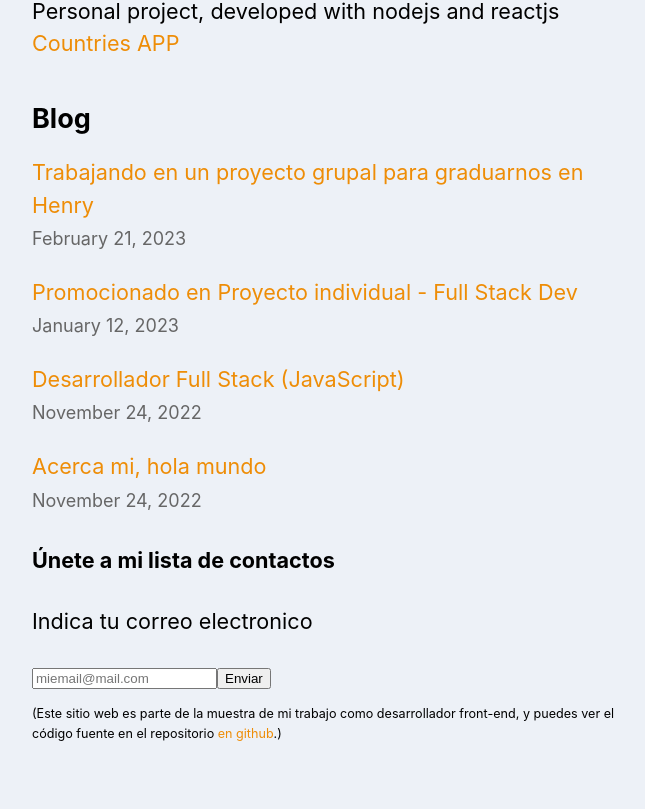
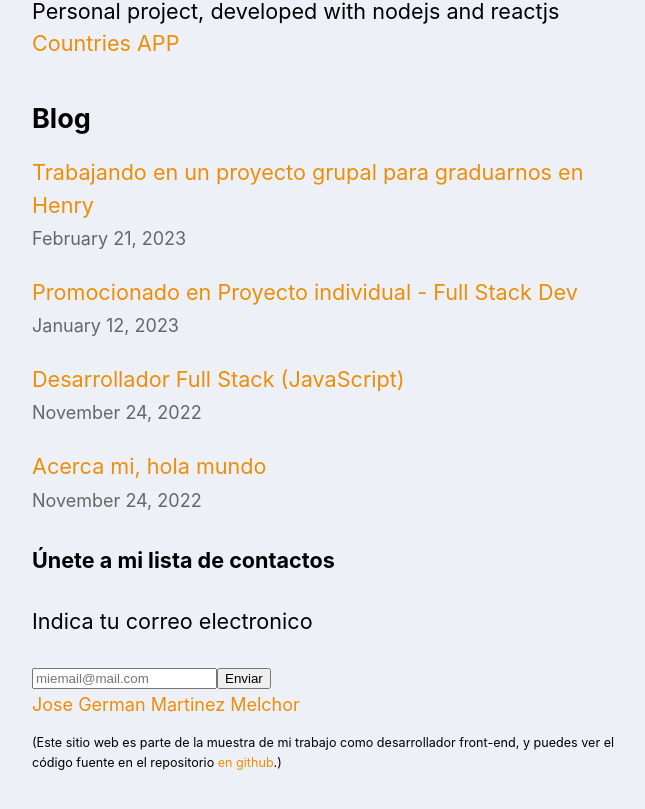
Before and after one commit to JoseGermanx/nextjs-blog, a Next.js app: page / in a window 1280 px wide. Shown: the part 809-1618 px from the top of the page, without its empty margins (302-947 px from the left). Built offline with nearby package versions, Linux system fonts and the light colour scheme.

Commit message:
Se agrega badget de linkedin a footer

```diff
--- a/components/ContactForm.js
+++ b/components/ContactForm.js
@@ -27,6 +27,7 @@ export default function ContactForm() {
   }
 
   return (
+    <div>
     <form className={utilStyles.headingMd} onSubmit={handleSubmit(onSubmit)}>
       <h4>Únete a mi lista de contactos</h4>
       <p> Indica tu correo electronico</p>
@@ -36,5 +37,8 @@ export default function ContactForm() {
       <button role="submit">{isSubmitting ? "Submitting" : "Enviar"}</button>
       {successMessage && <p>{successMessage}</p>}
     </form>
+    <div class="badge-base LI-profile-badge" data-locale="es_ES" data-size="medium" data-theme="dark" data-type="VERTICAL" data-vanity="josegermanx" data-version="v1"><a class="badge-base__link LI-simple-link" href="https://cl.linkedin.com/in/josegermanx?trk=profile-badge">Jose German Martinez Melchor</a></div>
+
+    </div>
   );
 }
```
